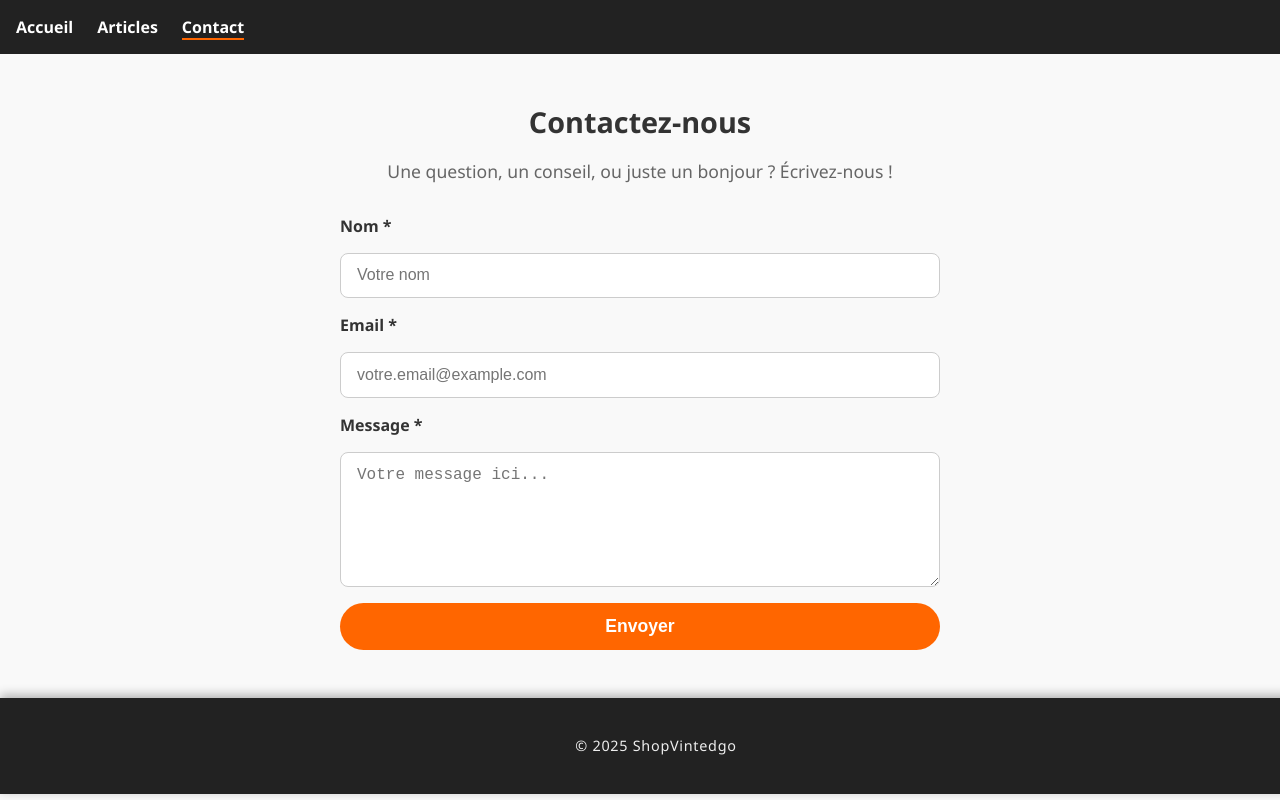
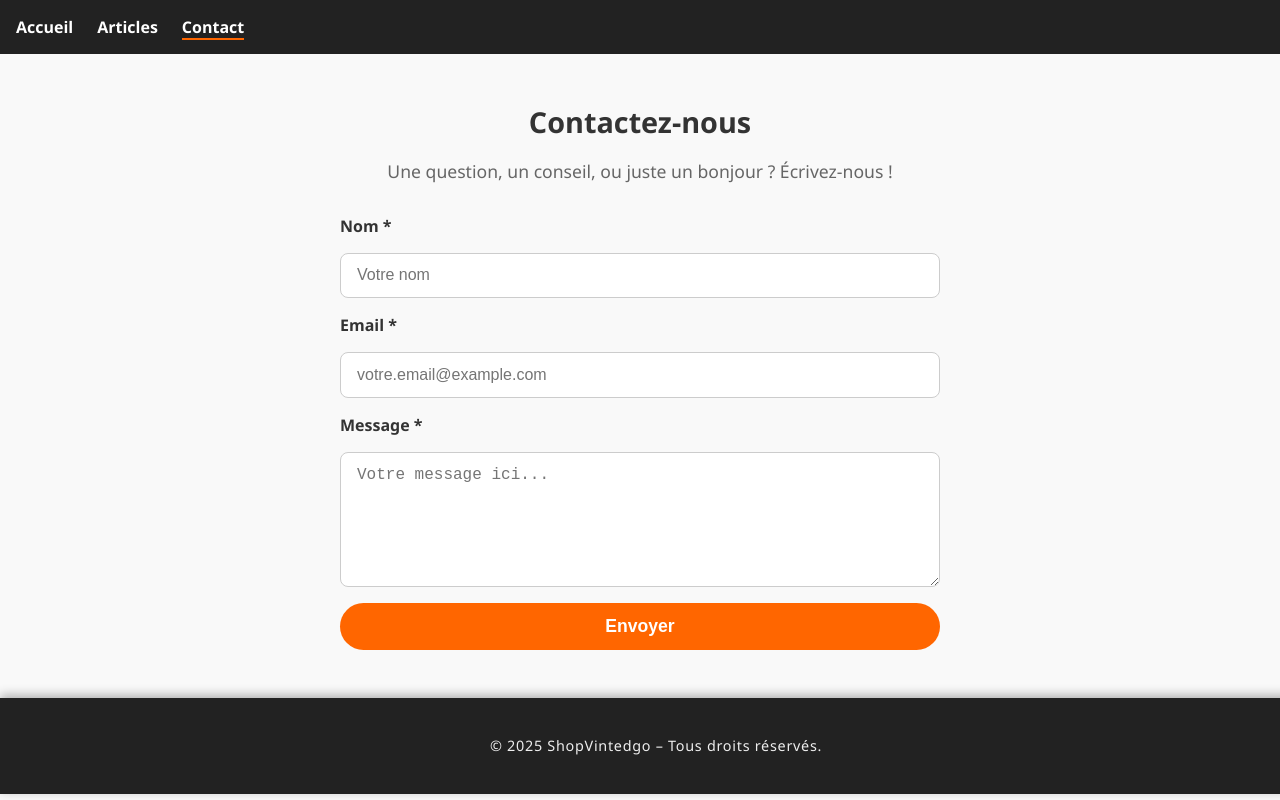
Before and after one commit to Tartuf59/ShopVintedgo, a plain HTML site: page contact.html in a window 1280 px wide. Shown: the top 800 px of the page. Drawn offline with Linux system fonts and the light colour scheme.

Commit message:
Update contact.html

```diff
--- a/contact.html
+++ b/contact.html
@@ -39,7 +39,7 @@
 </main>
 
 <footer>
-  <p>© 2025 ShopVintedgo</p>
+  <p>© 2025 ShopVintedgo – Tous droits réservés.</p>
 </footer>
 
 <script>
```
